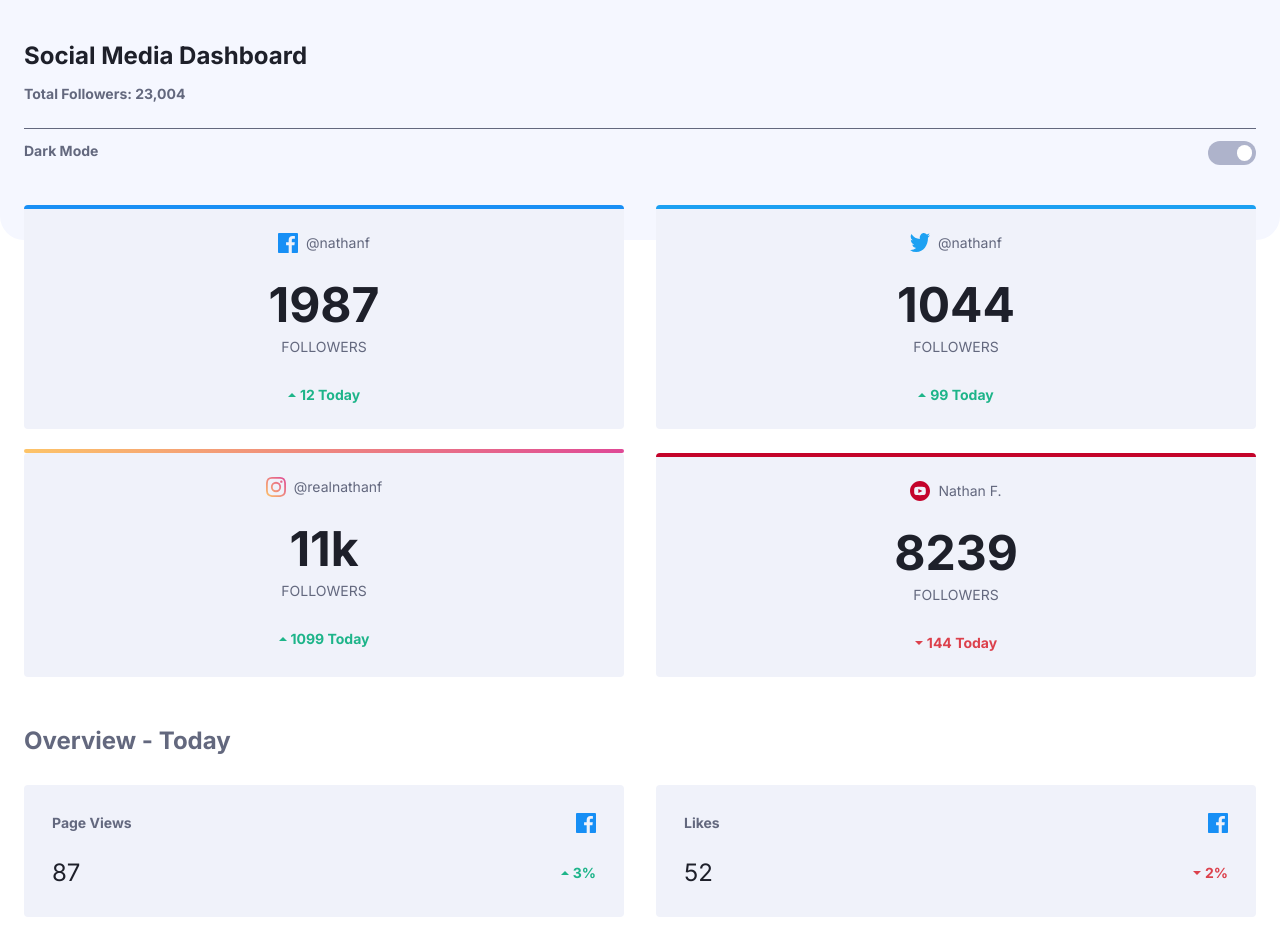
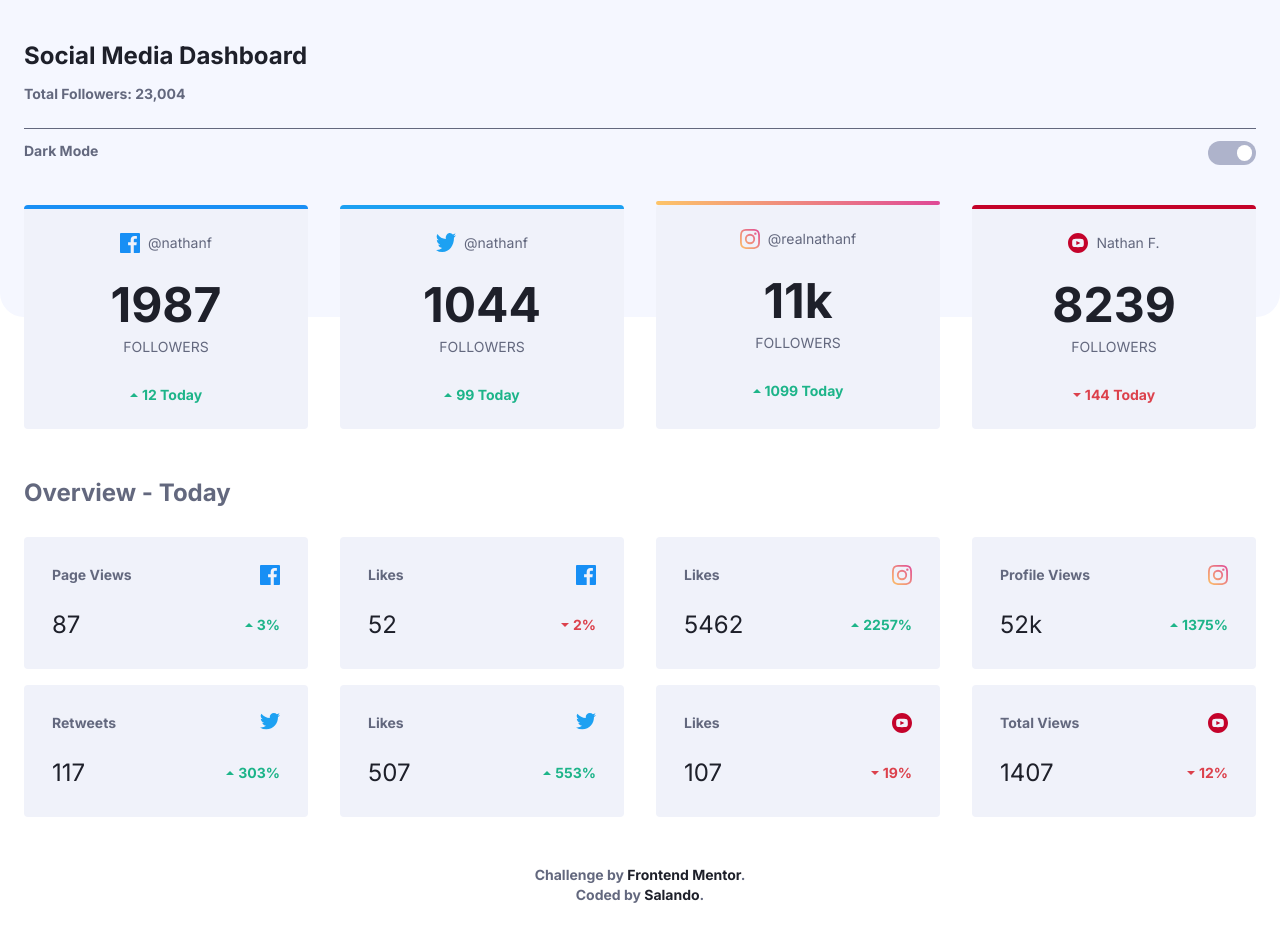
Before and after one commit to SaulOrlando/social-media-dashboard-with-theme-switcher, a website: page index.html in a window 1280 px wide. Shown: the top 930 px of the page. Drawn offline with Linux system fonts and the light colour scheme.

Commit message:
feat: se termino de hacer el responsive

```diff
--- a/index.html
+++ b/index.html
@@ -12,7 +12,7 @@
 </head>
 
 <body class="font-inter text-sm px-6 py-10 relative text-dark-grayish-blue transition duration-300 dark:bg-very-dark-blue-1 dark:text-desaturated-blue">
-  <div class="bg-very-pale-blue absolute inset-0 rounded-b-3xl h-60 -z-10 transition duration-300 dark:bg-very-dark-blue-2"></div>
+  <div class="bg-very-pale-blue absolute inset-0 rounded-b-3xl h-60 -z-10 transition duration-300 dark:bg-very-dark-blue-2 xl:h-[19.8125rem]"></div>
   <header class="flex flex-col gap-3">
     <article class="font-bold">
       <h1 class="text-2xl text-very-dark-blue dtransition duration-300 dark:text-white">
@@ -32,7 +32,7 @@
       </button>
     </section>
   </header>
-  <section class="mt-10 grid grid-cols-1 gap-y-6 sm:grid-cols-2 sm:gap-x-8">
+  <section class="mt-10 grid grid-cols-1 gap-y-6 sm:grid-cols-2 sm:gap-x-8 xl:grid-cols-4">
     <section class="flex flex-col bg-light-grayish-blue border-t-4 border-facebook rounded transition duration-300 dark:bg-dark-desaturated-blue">
       <article class="my-6 flex flex-col gap-7">
         <section class="flex gap-2 w-full justify-center">
@@ -119,7 +119,7 @@
   <h3 class="font-bold text-2xl mt-12 mb-7">
     Overview - Today
   </h3>
-  <section class="grid grid-cols-1 gap-y-4 sm:gap-x-8 sm:grid-cols-2">
+  <section class="grid grid-cols-1 gap-y-4 sm:gap-x-8 sm:grid-cols-2 xl:grid-cols-4">
     <article class="flex transition duration-300 flex-col gap-6 bg-light-grayish-blue rounded p-7 dark:bg-dark-desaturated-blue">
       <header class="flex justify-between">
         <h4 class="font-bold">Page Views</h4>
--- a/package.json
+++ b/package.json
@@ -1,6 +1,6 @@
 {
   "name": "social-media-dashboard-with-theme-switcher",
-  "version": "0.3.0",
+  "version": "0.4.0",
   "description": "Desafío de Frontend Mentor",
   "main": "index.html",
   "scripts": {
```
Also changed, not shown: dist/styles.css.
